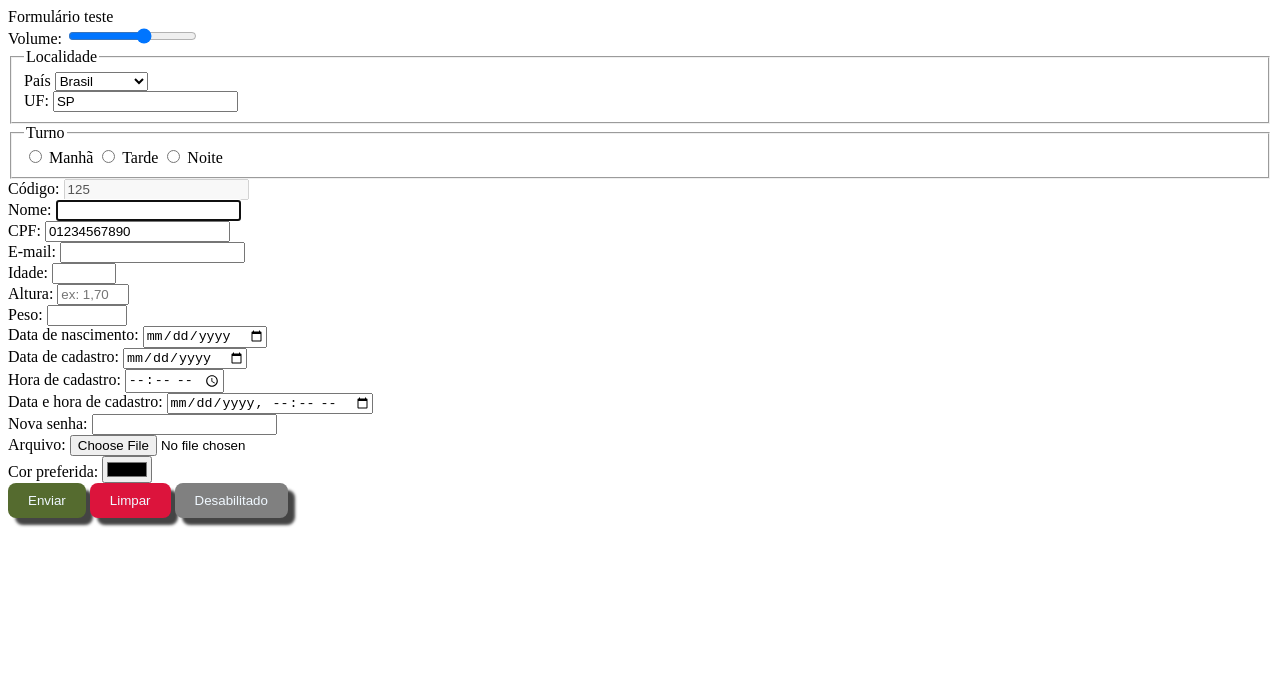
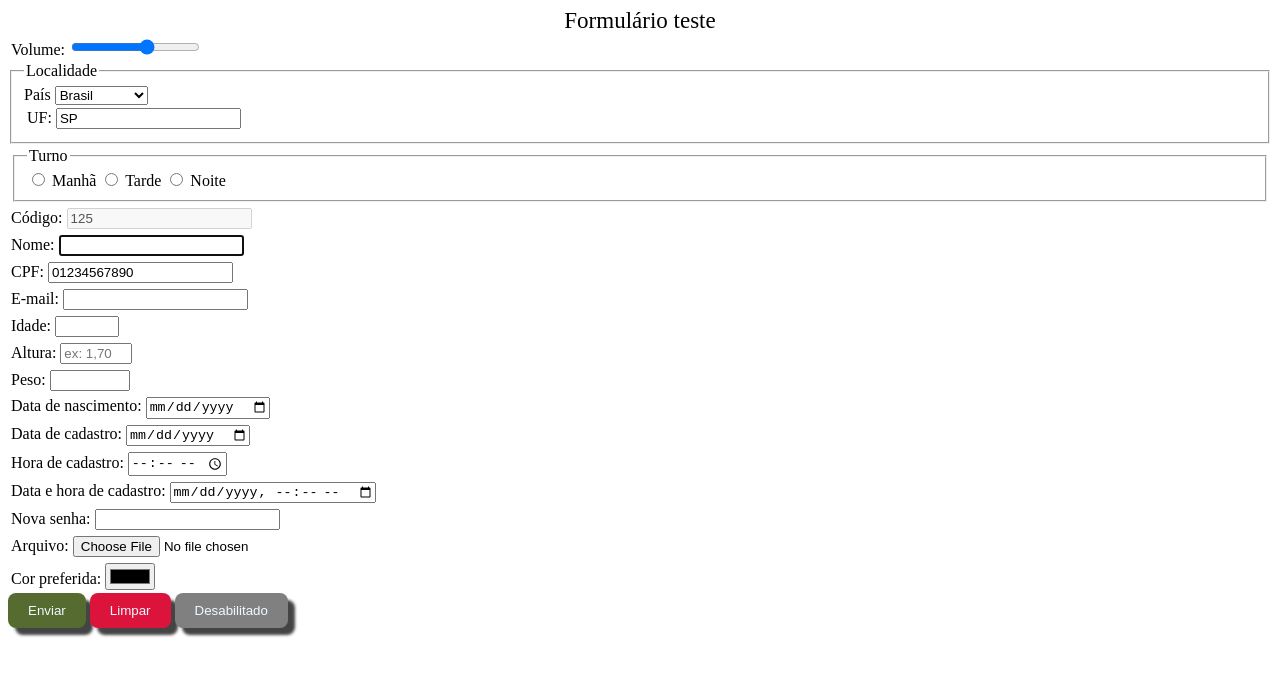
Before and after one commit to RonaldoJoseTec/Formularios, a plain HTML site: page index.html in a window 1280 px wide. Drawn offline with Linux system fonts and the light colour scheme.

Commit message:
fix: pequenos ajustes

```diff
--- a/style.css
+++ b/style.css
@@ -1,7 +1,10 @@
-.header{
+header{
     text-align: center;
     background-color:;
-    font-size: 17px;
+    font-size: 23px;
+}
+.control{
+    padding: 3px;
 }
 
 button[type="submit"] {
```
